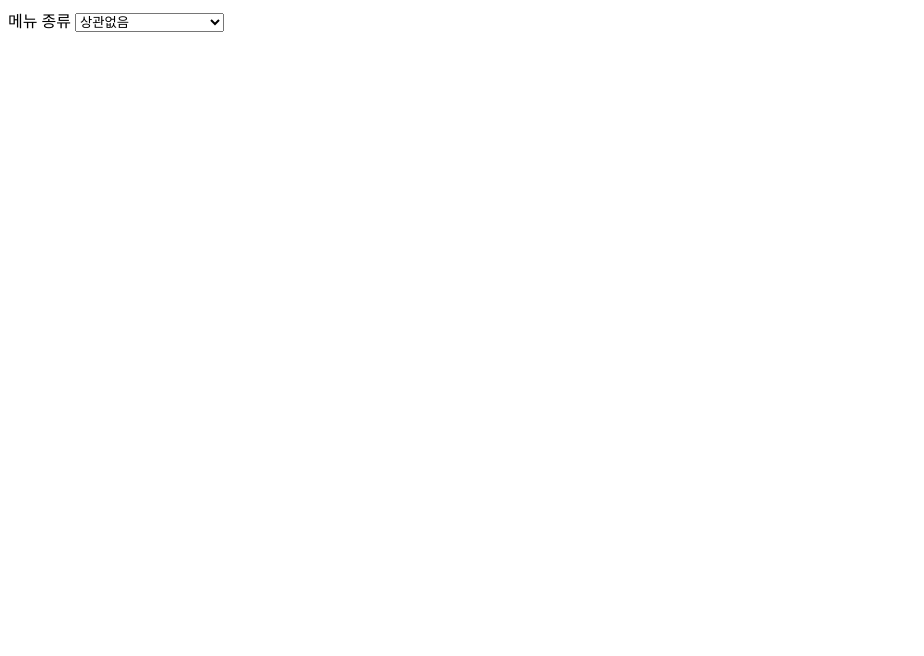
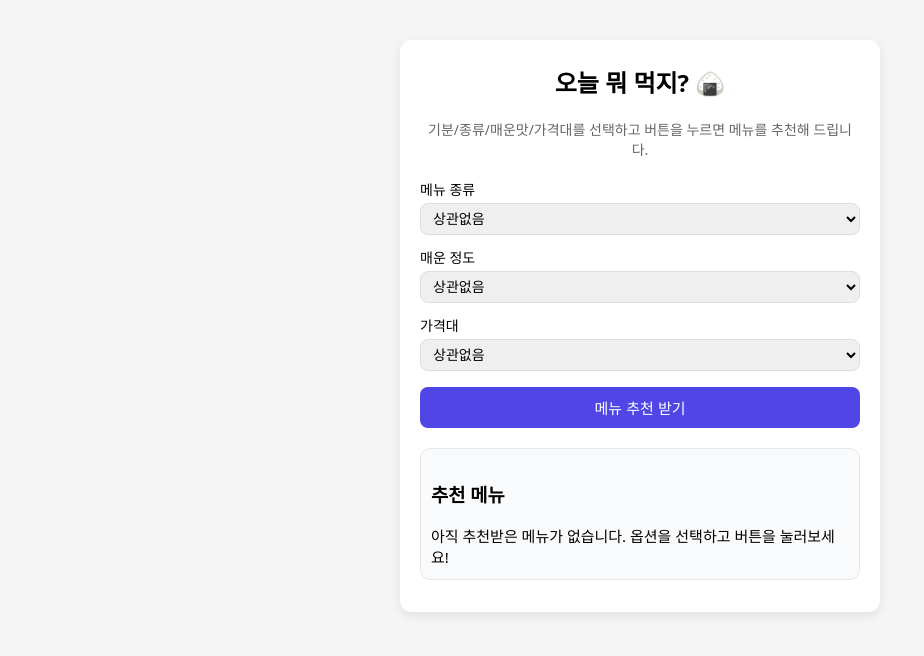
Before and after one commit to lsch4435-code/lsch4435.1234, a plain HTML site: page index.html in a window 1280 px wide. Shown: the whole page, without its empty margins (0-924 px from the left). Drawn offline with Linux system fonts and the light colour scheme.

Commit message:
Refactor index.html structure and content

```diff
--- a/index.html
+++ b/index.html
@@ -1,3 +1,18 @@
+<!DOCTYPE html>
+<html lang="ko">
+<head>
+  <meta charset="UTF-8" />
+  <meta name="viewport" content="width=device-width, initial-scale=1.0" />
+  <title>오늘 뭐 먹지? 메뉴 추천기</title>
+  <link rel="stylesheet" href="styles.css" />
+</head>
+<body>
+  <div id="app-container">
+    <h2>오늘 뭐 먹지? 🍙</h2>
+    <p class="desc">기분/종류/매운맛/가격대를 선택하고 버튼을 누르면 메뉴를 추천해 드립니다.</p>
+
+    <div id="options-area">
+      <div class="option-row">
         <label for="type-select">메뉴 종류</label>
         <select id="type-select">
           <option value="any">상관없음</option>
@@ -9,3 +24,37 @@
           <option value="seasia">동남아</option>
           <option value="other">기타(멕시코/스페인 등)</option>
         </select>
+      </div>
+
+      <div class="option-row">
+        <label for="spicy-select">매운 정도</label>
+        <select id="spicy-select">
+          <option value="any">상관없음</option>
+          <option value="mild">안 매운</option>
+          <option value="medium">보통</option>
+          <option value="hot">매운</option>
+        </select>
+      </div>
+
+      <div class="option-row">
+        <label for="budget-select">가격대</label>
+        <select id="budget-select">
+          <option value="any">상관없음</option>
+          <option value="low">저렴하게</option>
+          <option value="mid">보통</option>
+          <option value="high">조금 사치하게</option>
+        </select>
+      </div>
+
+      <button id="recommend-button">메뉴 추천 받기</button>
+    </div>
+
+    <div id="result-area">
+      <h3>추천 메뉴</h3>
+      <p id="result-text">아직 추천받은 메뉴가 없습니다. 옵션을 선택하고 버튼을 눌러보세요!</p>
+    </div>
+  </div>
+
+  <script src="script.js"></script>
+</body>
+</html>
```
Lines whose indentation alone changed are shown as unchanged.
